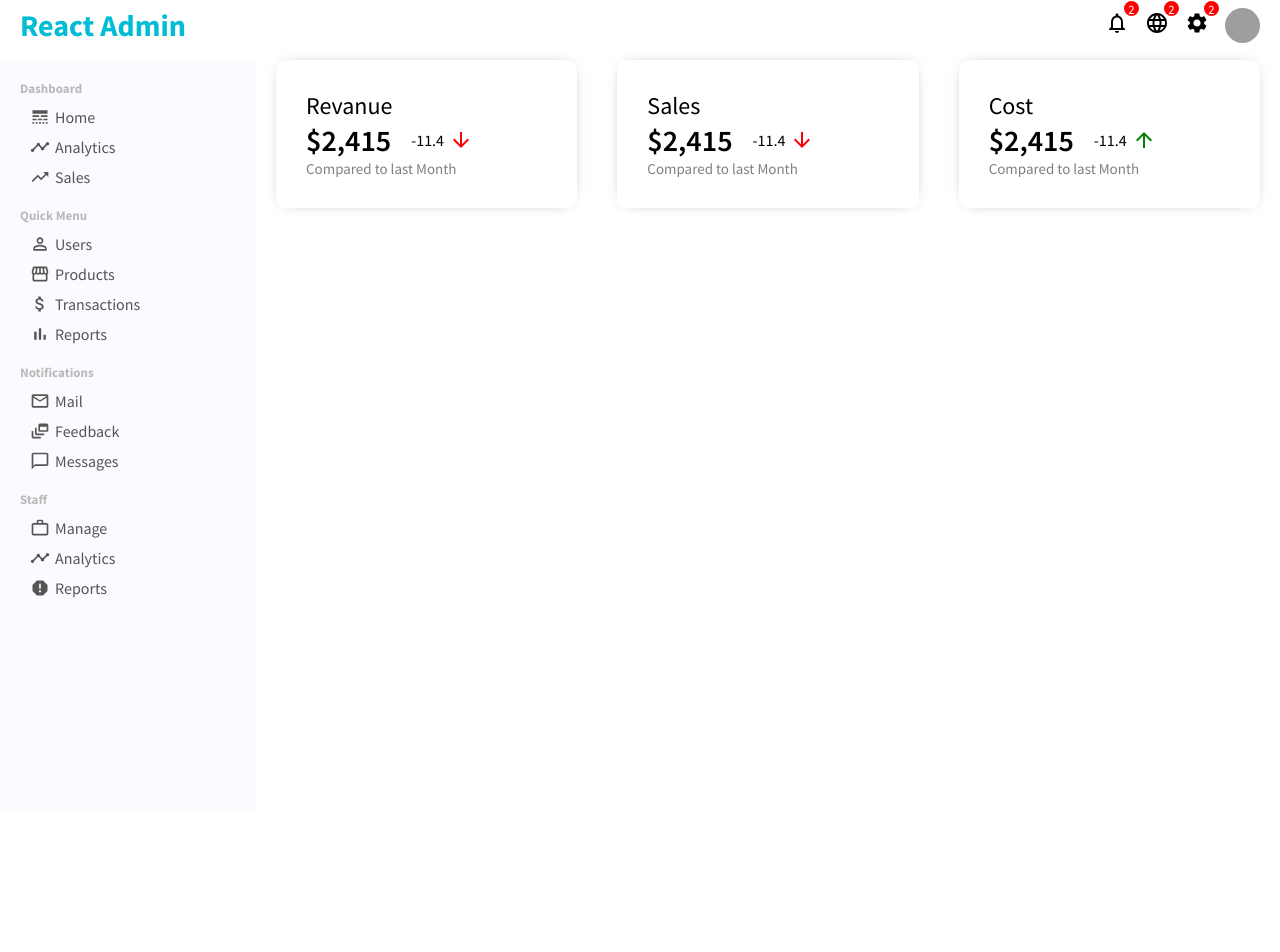
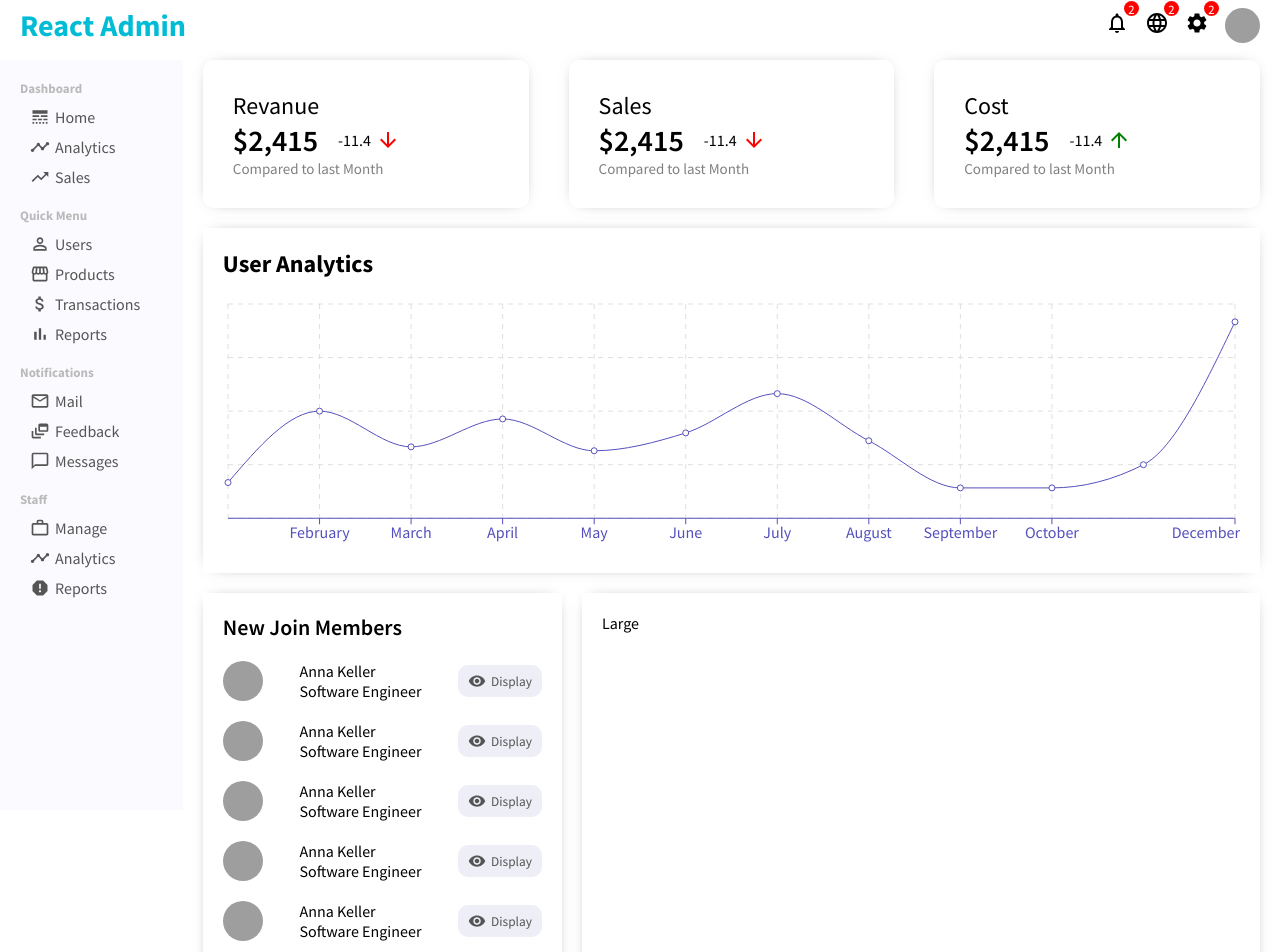
Before and after one commit to keerthimac/react-dashboard, a React (Create React App) app: page / in a window 1280 px wide. Shown: the top 952 px of the page. Before the commit the page ends 810 px from the top, so only its background shows below. Built offline with nearby package versions, Linux system fonts and the light colour scheme; grey boxes are pictures that could not be loaded.

Commit message:
chart & widget small added

```diff
--- a/package.json
+++ b/package.json
@@ -3,6 +3,7 @@
   "version": "0.1.0",
   "private": true,
   "dependencies": {
+    "@material-ui/core": "^4.12.3",
     "@material-ui/icons": "^4.11.2",
     "@mui/icons-material": "^5.3.1",
     "@mui/material": "^5.4.0",
--- /dev/null
+++ b/src/components/chart/Chart.jsx
@@ -0,0 +1,31 @@
+import "./chart.css";
+import {
+  LineChart,
+  Line,
+  XAxis,
+  YAxis,
+  CartesianGrid,
+  Tooltip,
+  Legend,
+  ResponsiveContainer,
+} from "recharts";
+
+function Chart({ title, data, dataKey, grid }) {
+  return (
+    <div className='chart'>
+      <h3 className='chartTitle'>{title}</h3>
+      <ResponsiveContainer width='100%' aspect={4 / 1}>
+        <LineChart data={data}>
+          {grid && <CartesianGrid stroke='#e0dfdf' strokeDasharray='5 5' />}
+          <XAxis dataKey='name' stroke='#5550bd' />
+          {/* <YAxis stroke='#5550bd' /> */}
+          <Tooltip />
+          {/* <Legend /> */}
+          <Line type='monotone' dataKey={dataKey} stroke='#5550bd' />
+        </LineChart>
+      </ResponsiveContainer>
+    </div>
+  );
+}
+
+export default Chart;
--- /dev/null
+++ b/src/components/chart/chart.css
@@ -0,0 +1,11 @@
+.chart {
+  padding: 20px;
+  margin: 20px;
+  -webkit-box-shadow: 0px 0px 15px -10px rgba(0, 0, 0, 0.75);
+  box-shadow: 0px 0px 15px -10px rgba(0, 0, 0, 0.75);
+}
+
+.chartTitle {
+  font-size: 1.5rem;
+  margin-bottom: 20px;
+}
--- /dev/null
+++ b/src/components/widgetLg/WidgetLg.jsx
@@ -0,0 +1,7 @@
+import "./widgetLg.css";
+
+function WidgetLg() {
+  return <div className='widgetLg'>Large</div>;
+}
+
+export default WidgetLg;
--- /dev/null
+++ b/src/components/widgetLg/widgetLg.css
@@ -0,0 +1,6 @@
+.widgetLg {
+  flex: 2;
+  -webkit-box-shadow: 0px 0px 15px -10px rgba(0, 0, 0, 0.75);
+  box-shadow: 0px 0px 15px -10px rgba(0, 0, 0, 0.75);
+  padding: 20px;
+}
--- /dev/null
+++ b/src/components/widgetSm/WidgetSm.jsx
@@ -0,0 +1,89 @@
+import "./widgetSm.css";
+import VisibilityIcon from "@material-ui/icons/Visibility";
+
+function WidgetSm() {
+  return (
+    <div className='widgetSm'>
+      <span className='widgetSmTitle'>New Join Members</span>
+      <ul className='widgetSmList'>
+        <li className='widgetListItem'>
+          <img
+            src='https://images.pexels.com/photos/3992656/pexels-photo-3992656.png?auto=compress&cs=tinysrgb&dpr=2&w=500'
+            alt=''
+            className='widgetSmListImg'
+          />
+          <div className='widgetSmUser'>
+            <span className='widgetSmUserName'>Anna Keller</span>
+            <span className='widgetSmUserTitle'>Software Engineer</span>
+          </div>
+          <button className='widgetSmButton'>
+            <VisibilityIcon className='widgetSmIcon' />
+            Display
+          </button>
+        </li>
+        <li className='widgetListItem'>
+          <img
+            src='https://images.pexels.com/photos/3992656/pexels-photo-3992656.png?auto=compress&cs=tinysrgb&dpr=2&w=500'
+            alt=''
+            className='widgetSmListImg'
+          />
+          <div className='widgetSmUser'>
+            <span className='widgetSmUserName'>Anna Keller</span>
+            <span className='widgetSmUserTitle'>Software Engineer</span>
+          </div>
+          <button className='widgetSmButton'>
+            <VisibilityIcon className='widgetSmIcon' />
+            Display
+          </button>
+        </li>
+        <li className='widgetListItem'>
+          <img
+            src='https://images.pexels.com/photos/3992656/pexels-photo-3992656.png?auto=compress&cs=tinysrgb&dpr=2&w=500'
+            alt=''
+            className='widgetSmListImg'
+          />
+          <div className='widgetSmUser'>
+            <span className='widgetSmUserName'>Anna Keller</span>
+            <span className='widgetSmUserTitle'>Software Engineer</span>
+          </div>
+          <button className='widgetSmButton'>
+            <VisibilityIcon className='widgetSmIcon' />
+            Display
+          </button>
+        </li>
+        <li className='widgetListItem'>
+          <img
+            src='https://images.pexels.com/photos/3992656/pexels-photo-3992656.png?auto=compress&cs=tinysrgb&dpr=2&w=500'
+            alt=''
+            className='widgetSmListImg'
+          />
+          <div className='widgetSmUser'>
+            <span className='widgetSmUserName'>Anna Keller</span>
+            <span className='widgetSmUserTitle'>Software Engineer</span>
+          </div>
+          <button className='widgetSmButton'>
+            <VisibilityIcon className='widgetSmIcon' />
+            Display
+          </button>
+        </li>
+        <li className='widgetListItem'>
+          <img
+            src='https://images.pexels.com/photos/3992656/pexels-photo-3992656.png?auto=compress&cs=tinysrgb&dpr=2&w=500'
+            alt=''
+            className='widgetSmListImg'
+          />
+          <div className='widgetSmUser'>
+            <span className='widgetSmUserName'>Anna Keller</span>
+            <span className='widgetSmUserTitle'>Software Engineer</span>
+          </div>
+          <button className='widgetSmButton'>
+            <VisibilityIcon className='widgetSmIcon' />
+            Display
+          </button>
+        </li>
+      </ul>
+    </div>
+  );
+}
+
+export default WidgetSm;
--- /dev/null
+++ b/src/components/widgetSm/widgetSm.css
@@ -0,0 +1,53 @@
+.widgetSm {
+  flex: 1;
+  -webkit-box-shadow: 0px 0px 15px -10px rgba(0, 0, 0, 0.75);
+  box-shadow: 0px 0px 15px -10px rgba(0, 0, 0, 0.75);
+  padding: 20px;
+  margin-right: 20px;
+}
+
+.widgetSmTitle {
+  font-size: 22px;
+  font-weight: 600;
+}
+
+.widgetSmList {
+  margin: 0;
+  padding: 0;
+  list-style: none;
+}
+
+.widgetListItem {
+  display: flex;
+  align-items: center;
+  justify-content: space-between;
+  margin: 20px 0;
+}
+
+.widgetSmListImg {
+  width: 40px;
+  height: 40px;
+  border-radius: 50%;
+  object-fit: cover;
+}
+
+.widgetSmUser {
+  display: flex;
+  flex-direction: column;
+}
+
+.widgetSmButton {
+  display: flex;
+  align-items: center;
+  border: none;
+  border-radius: 10px;
+  padding: 7px 10px;
+  background-color: #eeeef7;
+  color: #555;
+  cursor: pointer;
+}
+
+.widgetSmIcon {
+  font-size: 18px !important;
+  margin-right: 5px;
+}
--- /dev/null
+++ b/src/dummyData.js
@@ -0,0 +1,52 @@
+const userData = [
+  {
+    name: "January",
+    "Active User": 1000,
+  },
+  {
+    name: "February",
+    "Active User": 3000,
+  },
+  {
+    name: "March",
+    "Active User": 2000,
+  },
+  {
+    name: "April",
+    "Active User": 2780,
+  },
+  {
+    name: "May",
+    "Active User": 1890,
+  },
+  {
+    name: "June",
+    "Active User": 2390,
+  },
+  {
+    name: "July",
+    "Active User": 3490,
+  },
+  {
+    name: "August",
+    "Active User": 2170,
+  },
+  {
+    name: "September",
+    "Active User": 850,
+  },
+  {
+    name: "October",
+    "Active User": 850,
+  },
+  {
+    name: "November",
+    "Active User": 1500,
+  },
+  {
+    name: "December",
+    "Active User": 5500,
+  },
+];
+
+export default userData;
--- a/src/pages/home/Home.jsx
+++ b/src/pages/home/Home.jsx
@@ -1,11 +1,25 @@
 import "./home.css";
+import userData from "../../dummyData";
 
 import FeaturedInfo from "../../components/featureInfo/FeaturedInfo";
+import Chart from "../../components/chart/Chart";
+import WidgetSm from "../../components/widgetSm/WidgetSm";
+import WidgetLg from "../../components/widgetLg/WidgetLg";
 
 function Home() {
   return (
     <div className='home'>
       <FeaturedInfo />
+      <Chart
+        data={userData}
+        title={"User Analytics"}
+        dataKey={"Active User"}
+        grid
+      />
+      <div className='homeWidgets'>
+        <WidgetSm/>
+        <WidgetLg/>
+      </div>
     </div>
   );
 }
--- a/src/pages/home/home.css
+++ b/src/pages/home/home.css
@@ -1,3 +1,8 @@
 .home {
-  flex: 4;
+  flex: 6;
 }
+
+.homeWidgets {
+  display: flex;
+  margin: 20px;
+}
```
Also changed, not shown: 1 other file (tests, documents, lock files or other folders).
